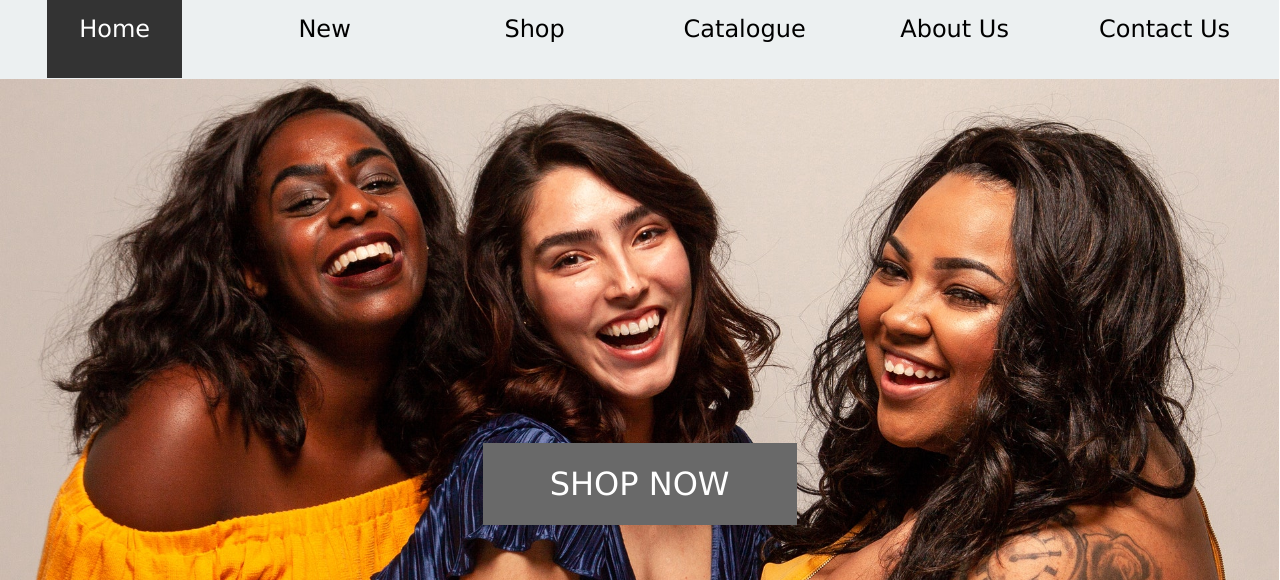
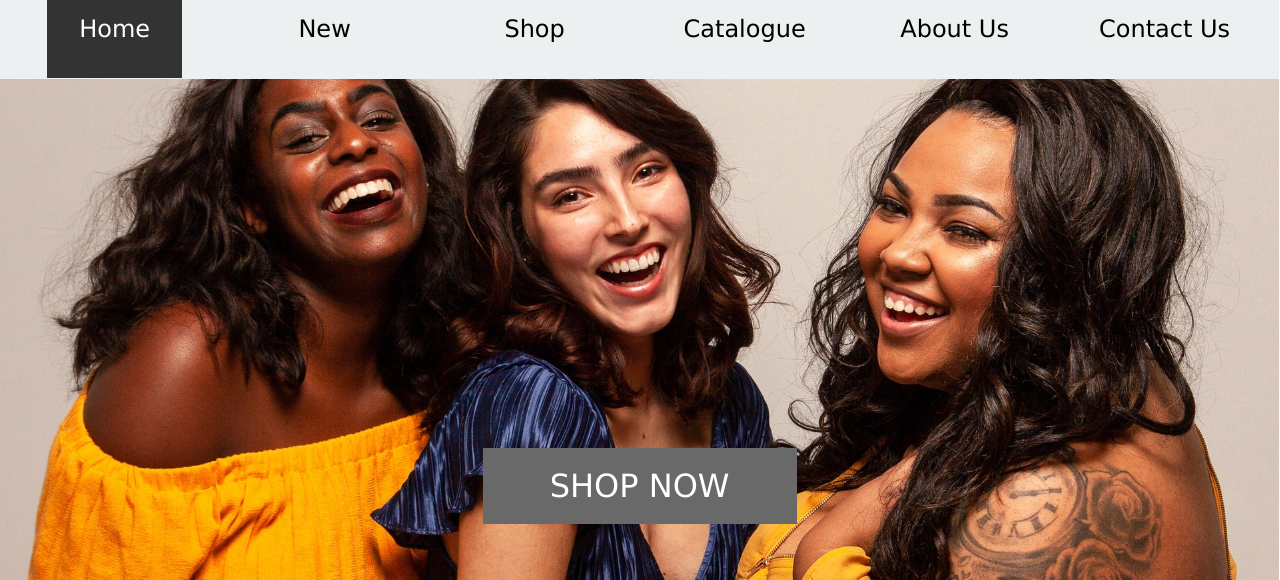
Before and after one commit to oyintoboss/BeautySpec, a plain HTML site: page index.html in a window 1280 px wide. Shown: the part 220-800 px from the top of the page. Drawn offline with Linux system fonts and the light colour scheme.

Commit message:
LuxeBeautyHouse 3.1.1

```diff
--- a/style.css
+++ b/style.css
@@ -275,7 +275,8 @@ nav .dropdown a:hover{
 
 /*-------- BANNER IMAGE SECTION 1 --------*/
 .banner__image__1{
-    min-height: 40rem;
+    min-height: 37rem;
+    height: 37rem;
     background: url('./assets/images/banner2.jpg');
     background-size: cover;
     background-position: center;
@@ -288,14 +289,14 @@ nav .dropdown a:hover{
 
 /*-------- SHOP NOW BUTTON --------*/
 .shop__now{
-    grid-area: 5/4/6/6;
+    grid-area: 6/4/7/6;
     background-color: var(--buttonbackground);
     color: var(--light);
     padding-left: 1rem;
     text-align: center;
     font-size: 2rem;
-    padding-top: 1.4rem;
-    padding-bottom: 1.4rem;
+    padding-top: 1.2rem;
+    padding-bottom: 1.2rem;
     padding-right: 1rem;
 }
 
```
